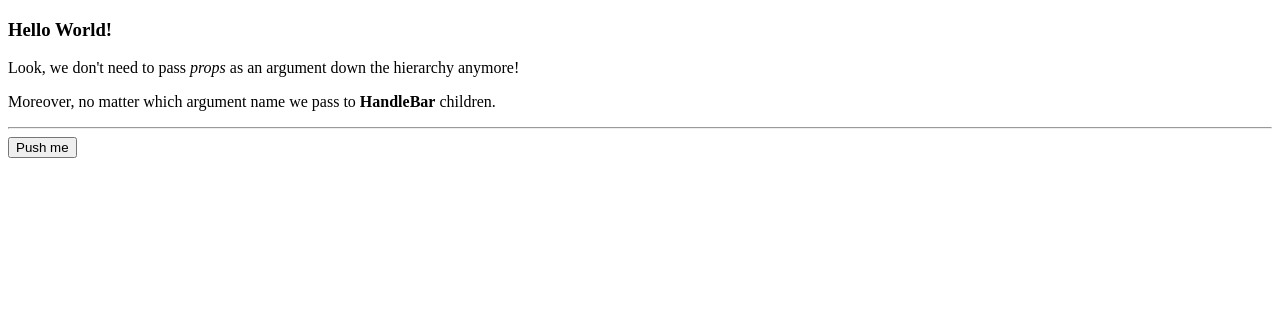
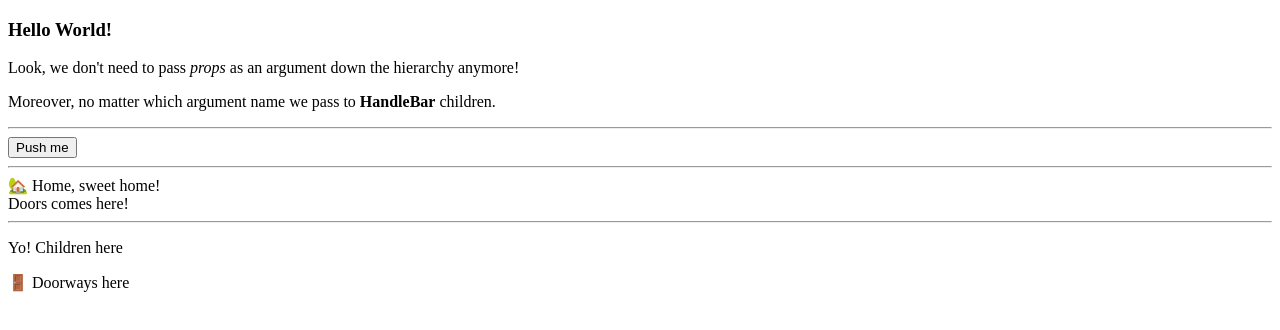
Before and after one commit to srgg6701/react-mini, a React app: page / in a window 1280 px wide. Shown: the top 330 px of the page. Built offline with nearby package versions, Linux system fonts and the light colour scheme.

Commit message:
Starting using Router (see react-router vs react-router-dom)

```diff
--- a/package.json
+++ b/package.json
@@ -4,14 +4,15 @@
   "description": "",
   "main": "index.js",
   "scripts": {
-    "dev": "webpack-dev-server --config webpack.dev.config.js",
+    "start": "webpack-dev-server --config webpack.dev.config.js",
     "build": "webpack"
   },
   "author": "",
   "license": "ISC",
   "dependencies": {
     "react": "^16.2.0",
-    "react-dom": "^16.2.0"
+    "react-dom": "^16.2.0",
+    "react-router-dom": "^4.3.1"
   },
   "devDependencies": {
     "babel-core": "^6.26.0",
--- a/src/components/App.js
+++ b/src/components/App.js
@@ -1,6 +1,7 @@
 import React from 'react'
 import './debug'
 import {Toolbar, value, ThemeContext} from './Theme'
+import Home from './Home'
 
 const App = () => {
   return (
@@ -12,6 +13,8 @@ const App = () => {
       <ThemeContext.Provider value={value}>
         <Toolbar />
       </ThemeContext.Provider>
+      <hr/>
+      <Home />
     </React.Fragment>
   )
 }
--- /dev/null
+++ b/src/components/Home.js
@@ -0,0 +1,27 @@
+import React from 'react';
+
+class Doors extends React.Component {
+    constructor(props){
+        super(props);
+        console.log(this);
+    }
+    static Doorways() {
+        return <div>🚪 Doorways here</div>
+    }
+    render() {
+        return <div>Doors comes here!{this.props.children}</div>;
+    }
+}
+
+export default class Home extends React.Component {
+    render() {
+        return <div>
+            🏡 Home, sweet home!
+            <Doors level="top">
+                <hr/>
+                <p>Yo! Children here</p>
+            </Doors>
+            <Doors.Doorways />
+        </div>
+    }
+}
--- a/src/index.js
+++ b/src/index.js
@@ -1,9 +1,12 @@
 import React from 'react'
 import ReactDOM from 'react-dom'
+import {BrowserRouter} from 'react-router-dom'
 
 import App from './components/App'
 
 ReactDOM.render(
-  <App />,
+  <BrowserRouter>
+    <App />
+  </BrowserRouter>,
   document.getElementById('root')
 )
```
Also changed, not shown: 1 other file (tests, documents, lock files or other folders).
